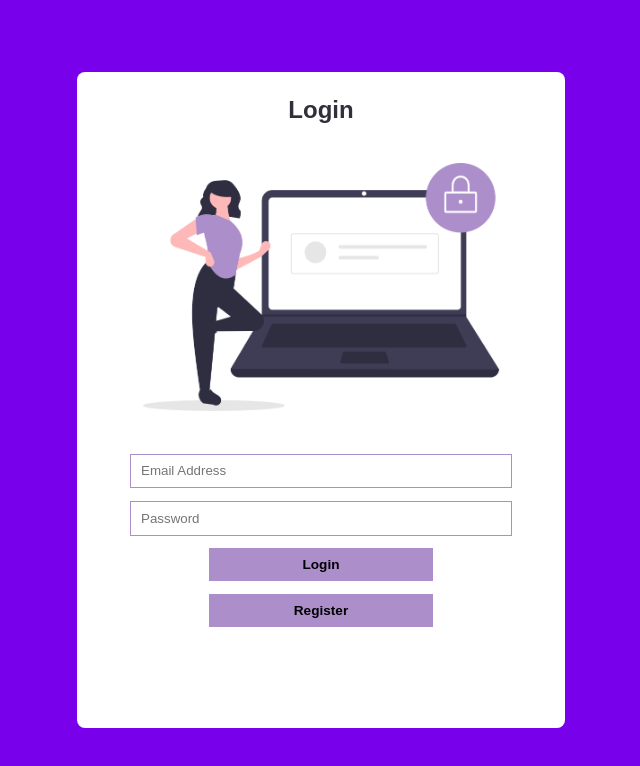
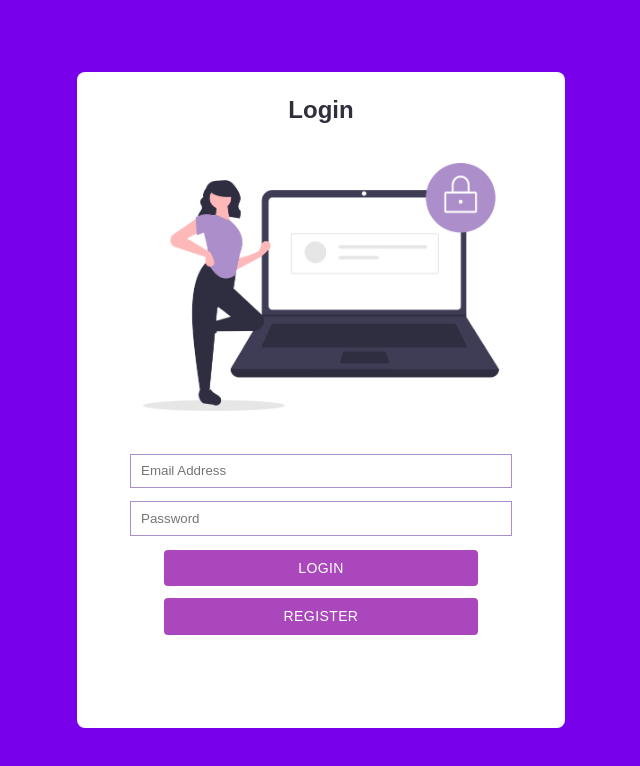
Before and after one commit to ihtisham1211/todolist-app-MERN, a React (Create React App) app in the folder client/: page / in a window 1280 px wide. Shown: the top 766 px of the page, without its empty margins (319-959 px from the left). Built offline with nearby package versions, Linux system fonts and the light colour scheme; no server answers.

Commit message:
buttons update

```diff
--- a/client/src/App.js
+++ b/client/src/App.js
@@ -20,6 +20,7 @@ function App() {
   useEffect(() => {
     store.dispatch(loadUser());
   }, []);
+
   return (
     <div className="App">
       <Provider store={store}>
@@ -27,8 +28,8 @@ function App() {
           <Route exact path="/" component={Login} />
           <Route path="/register" component={Register} />
           <Switch>
-            <PrivateRoute exact path="/todolist" component={Body} />
-            <PrivateRoute exact path="/userprofile" component={UserProfile} />
+            <PrivateRoute path="/todolist" component={Body} />
+            <PrivateRoute path="/userprofile" component={UserProfile} />
           </Switch>
         </Router>
       </Provider>
--- a/client/src/components/Login.jsx
+++ b/client/src/components/Login.jsx
@@ -5,6 +5,23 @@ import styled from "styled-components";
 import Alert from "./routering/Alert";
 import { Redirect } from "react-router";
 import login_img from "./assets/undraw_secure_login_pdn4.png";
+import Button from "@material-ui/core/Button";
+import { purple } from "@material-ui/core/colors";
+import { withStyles } from "@material-ui/core/styles";
+
+const ColorButton = withStyles((theme) => ({
+  root: {
+    color: theme.palette.getContrastText(purple[400]),
+    backgroundColor: purple[400],
+    margin: "1vh 0 0.5vh 0",
+    width: "70%",
+    alignSelf: "center",
+    "&:hover": {
+      backgroundColor: purple[700],
+    },
+  },
+}))(Button);
+
 const LoginForm = styled.form`
   display: flex;
   flex-direction: column;
@@ -23,21 +40,6 @@ const TextBox = styled.input`
   padding: 1.1vh 1.3vh;
   margin: 0.8vh 0;
   width: 45vh;
-`;
-const BtnBox = styled.button`
-  &:hover {
-    background-color: #9b48bf;
-    color: black;
-  }
-  align-self: center;
-  border: solid 1px #ac8eca;
-  padding: 1vh 1.3vh;
-  margin: 0.8vh 0;
-  font-weight: bold;
-  width: 28vh;
-  font-size: 1.7vh;
-  background-color: #ac8eca;
-  transition: 0.3s;
 `;
 
 const LoginImg = styled.img`
@@ -131,10 +133,10 @@ export class Login extends Component {
                 value={this.state.password}
                 onChange={(e) => this.onChange(e)}
               />
-              <BtnBox type="submit">Login</BtnBox>
-              <BtnBox onClick={(e) => this.routeChange(`/register`)}>
+              <ColorButton type="submit">Login</ColorButton>
+              <ColorButton onClick={(e) => this.routeChange(`/register`)}>
                 Register
-              </BtnBox>
+              </ColorButton>
               <Alert />
             </LoginForm>
           ) : (
--- a/client/src/components/Register.jsx
+++ b/client/src/components/Register.jsx
@@ -6,6 +6,24 @@ import Alert from "./routering/Alert";
 import { Redirect } from "react-router";
 import Reg_img from "./assets/undraw_super_thank_you_obwk.png";
 import { BiArrowBack } from "react-icons/bi";
+import Button from "@material-ui/core/Button";
+import { purple } from "@material-ui/core/colors";
+import {
+  withStyles
+} from "@material-ui/core/styles";
+
+const ColorButton = withStyles((theme) => ({
+  root: {
+    color: theme.palette.getContrastText(purple[400]),
+    backgroundColor: purple[400],
+    margin: "1vh 0 0.5vh 0",
+    width:"70%",
+    alignSelf:"center",
+    "&:hover": {
+      backgroundColor: purple[700],
+    },
+  },
+}))(Button);
 
 const RegisterForm = styled.form`
   display: flex;
@@ -25,21 +43,6 @@ const TextBox = styled.input`
   padding: 1.1vh 1.3vh;
   margin: 0.8vh 0;
   width: 45vh;
-`;
-const BtnBox = styled.button`
-  &:hover {
-    background-color: #9b48bf;
-    color: black;
-  }
-  align-self: center;
-  border: solid 1px #ac8eca;
-  padding: 1vh 1.3vh;
-  margin: 0.8vh 0;
-  font-weight: bold;
-  width: 28vh;
-  font-size: 1.7vh;
-  background-color: #ac8eca;
-  transition: 0.3s;
 `;
 const RegImg = styled.img`
   align-self: center;
@@ -136,7 +139,7 @@ class Register extends Component {
             value={this.state.password}
             onChange={(e) => this.onChange(e)}
           />
-          <BtnBox type="submit">Register</BtnBox>
+          <ColorButton type="submit">Register</ColorButton>
           <Alert />
         </RegisterForm>
       );
--- a/client/src/components/UserProfile.jsx
+++ b/client/src/components/UserProfile.jsx
@@ -6,6 +6,22 @@ import Alert from "./routering/Alert";
 import { setAlert } from "../actions/alert";
 import { updateUser } from "../actions/user";
 import { loadUser } from "../actions/auth";
+import Button from "@material-ui/core/Button";
+import { purple } from "@material-ui/core/colors";
+import { withStyles } from "@material-ui/core/styles";
+
+const ColorButton = withStyles((theme) => ({
+  root: {
+    color: theme.palette.getContrastText(purple[400]),
+    backgroundColor: purple[400],
+    margin: "1vh 0 0.5vh 0",
+    width: "70%",
+    alignSelf: "center",
+    "&:hover": {
+      backgroundColor: purple[700],
+    },
+  },
+}))(Button);
 
 const BodyStyle = styled.div`
   display: flex;
@@ -43,7 +59,6 @@ const TextBox = styled.input`
   padding: 12px 15px;
   margin: 8px 0;
   width: 80%;
-
 `;
 const UserImage = styled.img`
   display: block;
@@ -86,7 +101,6 @@ const DoneBtn = styled.button`
   background-color: #ac8eca;
   transition: 0.3s;
   color: ${(props) => (props.mode ? "#faf8f8" : "#322f3d")};
-
 `;
 
 const UserForm = styled.form`
@@ -222,9 +236,7 @@ class UserProfile extends Component {
             onChange={(e) => this.onChange(e)}
             required
           />
-          <DoneBtn mode={this.props.theme ? 1 : 0} type="submit">
-            Done
-          </DoneBtn>
+          <ColorButton type="submit">Done</ColorButton>
         </UserForm>
         <Alert />
       </BodyStyle>
@@ -235,8 +247,8 @@ class UserProfile extends Component {
 function mapStateToProps(state) {
   return {
     theme: state.user.theme,
-    username:  state.auth.user.name,
-    email:  state.auth.user.email,
+    username: state.auth.user.name,
+    email: state.auth.user.email,
     image: state.auth.user.image,
     token: state.auth.token,
     id: state.auth.user._id,
--- a/client/src/components/routering/Alert.js
+++ b/client/src/components/routering/Alert.js
@@ -2,13 +2,13 @@ import React from "react";
 import { connect } from "react-redux";
 import PropTypes from "prop-types";
 import Alert from "@material-ui/lab/Alert";
-
+import { v4 as uuid } from "uuid";
 
 const AlertM = ({ alerts }) =>
   alerts !== null &&
   alerts.length > 0 &&
   alerts.map((alert) => (
-      <Alert variant="outlined" severity={alert.alertType}>{alert.msg}</Alert>
+      <Alert key={uuid()} variant="outlined" severity={alert.alertType}>{alert.msg}</Alert>
   ));
 
 AlertM.propTypes = {
```
Also changed, not shown: client/public/index.html (+0 -8 lines), 2 other files (tests, documents, lock files or other folders).
